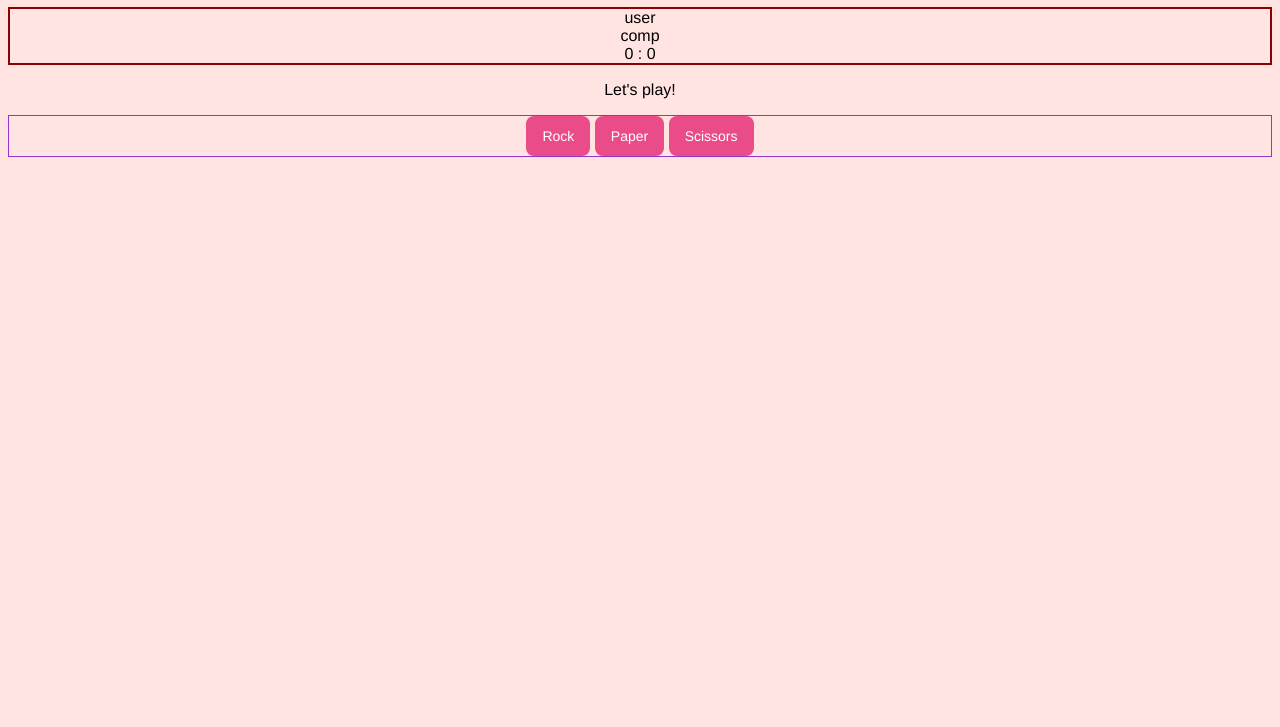
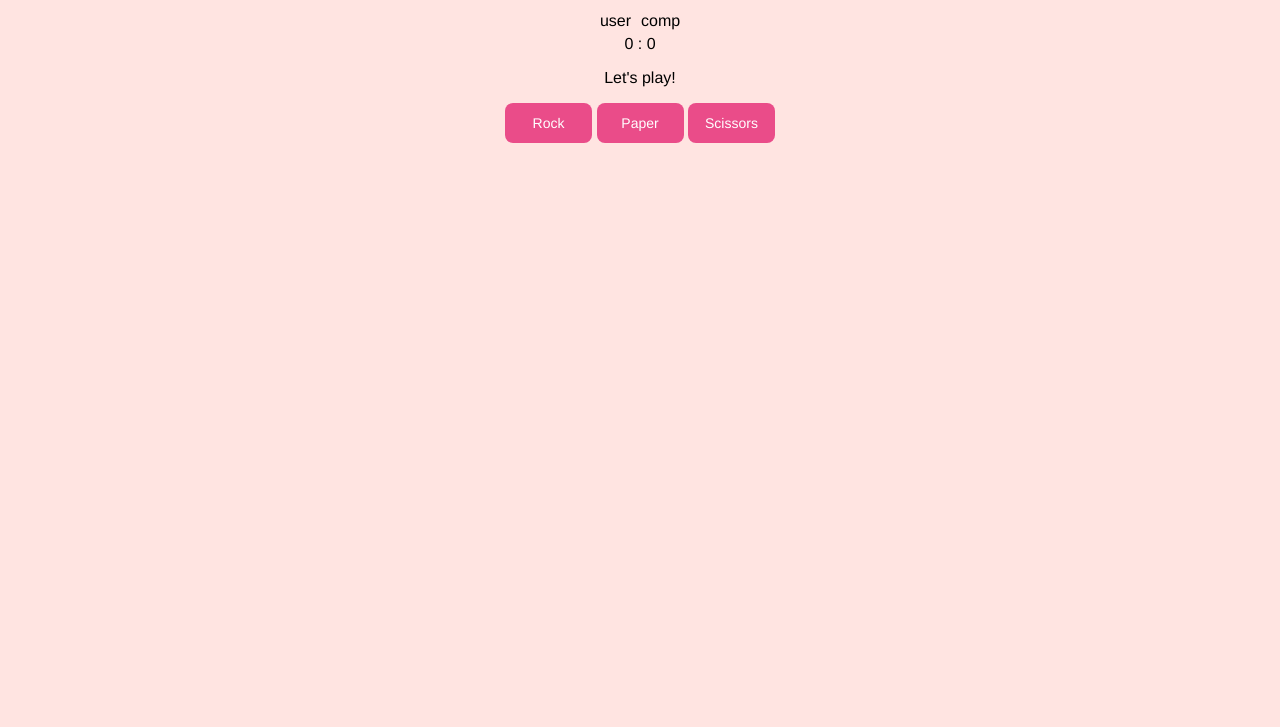
Before and after one commit to shinymayo/Rock-Paper-Scissors, a plain HTML site: page index.html in a window 1280 px wide. Shown: the part 73-800 px from the top of the page. Drawn offline with Linux system fonts and the light colour scheme.

Commit message:
add button width

```diff
--- a/index.html
+++ b/index.html
@@ -9,9 +9,11 @@
 <body>
     <h1>Rock Paper Scissors</h1>
     <div class="score-board">
-        <div id="user-label" class="badge">user</div>
-        <div id="computer-label" class="badge">comp</div>
-        <span id="user-score">0</span> : <span id="computer-score">0</span>
+        <div class="players">
+            <div id="user-label" class="badge">user</div>
+            <div id="computer-label" class="badge">comp</div>
+        </div>
+        <div class="scores"><span id="user-score">0</span> : <span id="computer-score">0</span></div>
     </div>
 
     <div class="result">
--- a/style.css
+++ b/style.css
@@ -5,10 +5,19 @@
 
 }
 .score-board {
-    border: 2px solid darkred;
+    /* border: 2px solid darkred; */
+    display: flex;
+    justify-content: center;
+    flex-direction: column;
 }
-.choices {
-    border: 1px solid darkorchid;
+.players {
+    display: flex;
+    flex-direction: row;
+    justify-content: center;
+}
+.badge {
+    /* border: 3px solid darkblue; */
+    margin: 5px;
 }
 button {
   background-color: #EA4C89;
@@ -34,6 +43,7 @@ button {
   user-select: none;
   -webkit-user-select: none;
   touch-action: manipulation;
+  width: 87px;
 }
 
 button:hover,
```
